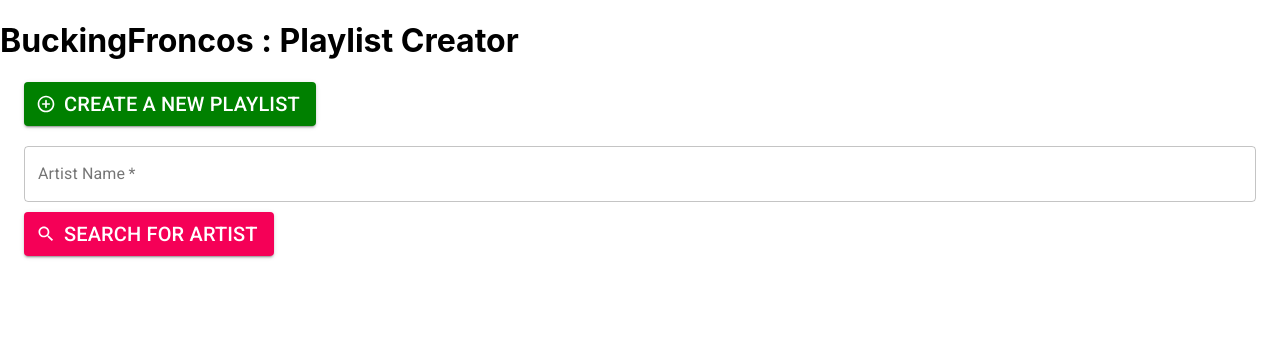
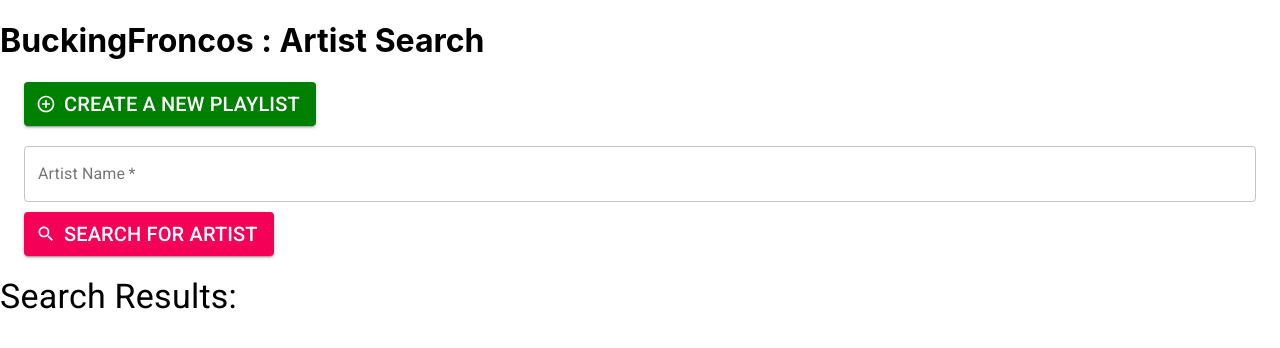
Before and after one commit to BuckingFroncos/spotify, a React (Create React App) app in the folder auto-spot-app/: page /Search in a window 1280 px wide. Shown: the top 348 px of the page. Built offline with nearby package versions, Linux system fonts and the light colour scheme.

Commit message:
Modified ArtistSearch To Fetch Data Based on the Artist's Name Given by User And Returns it into the Console

```diff
--- a/auto-spot-app/src/App.js
+++ b/auto-spot-app/src/App.js
@@ -2,14 +2,14 @@ import './App.css'
 import {BrowserRouter, Route, Routes} from 'react-router-dom'
 
 import Home from './pages/Home'
-import PlaylistCreate from './pages/MusicSearch';
+import ArtistSearch from './pages/MusicSearch';
 
 function App() {
   return(
     <BrowserRouter>
       <Routes>
         <Route path="/" element={<Home/>}></Route>
-        <Route path="/Search" element={<PlaylistCreate />}></Route>
+        <Route path="/Search" element={<ArtistSearch />}></Route>
       </Routes>
     </BrowserRouter>
   );
--- a/auto-spot-app/src/pages/MusicSearch.js
+++ b/auto-spot-app/src/pages/MusicSearch.js
@@ -1,4 +1,4 @@
-import React, { useState } from 'react';
+import React, { useEffect, useState } from 'react';
 import Typography from '@material-ui/core/Typography';
 import Button from '@material-ui/core/Button';
 import AddCircleOutlineRoundedIcon from '@mui/icons-material/AddCircleOutlineRounded';
@@ -6,6 +6,7 @@ import SearchIcon from '@mui/icons-material/Search';
 import Container from '@material-ui/core/Container';
 import { makeStyles } from '@material-ui/core';
 import TextField from '@material-ui/core/TextField';
+import ArtistsList from './ArtistsList';
 
 
 const useStyles = makeStyles({
@@ -32,24 +33,42 @@ const useStyles = makeStyles({
 
 // Currently Displays Two Buttons and 1 text field.
 // When submitting artist name in the text field, the name will appear on the console.
-export default function PlaylistCreate() {
+export default function ArtistSearch() {
     const classes = useStyles()
-    const [artist, setArtist] = useState('')
+    const [artist, setArtist] = useState(null)
+    const [searched, setSearched] = useState(false)
 
     const handleSearch = (e) => {
         e.preventDefault()
 
         if (artist) {
-            console.log(artist)
         }
     }
 
+
+    //
+    //http://project-env.eba-sn4repky.us-east-1.elasticbeanstalk.com/artistsearch/main?name=illenium
+
+    useEffect(() => {
+        if (searched){
+            fetch(`artistsearch/main?name=${artist}`)
+            .then(res => {
+                return res.json()
+            })
+            .then(data => {
+                console.log(data)
+                setArtist(data)
+            })
+            setSearched(false)
+        }
+    }, [searched]);
+
     return (
         <div>
-        <h1>BuckingFroncos : Playlist Creator</h1>
+        <h1>BuckingFroncos : Artist Search</h1>
         <Container>
             <Button
-                onClick= {() => console.log("You Clicked Me!")}
+                onClick= {() => console.log("Clicked!")}
                 variant='contained'
                 className={classes.btn}
                 color="primary"
@@ -63,22 +82,22 @@ export default function PlaylistCreate() {
                 </Typography>
             </Button>
 
-            <form noValidate autoComplete='on' onSubmit={handleSearch}>
+            <form noValidate autoComplete='off' onSubmit={handleSearch}>
                 <TextField
                     inputProps = {{className: classes.input_text}}
+                    className={classes.field}
                     onChange={(e) => setArtist(e.target.value)}
-                    className={classes.field}
                     label="Artist Name"
                     variant='outlined'
                     color='secondary'
                     required>
                 </TextField>
 
-
                 <Button
                 variant='contained'
                 type="submit"
                 color='secondary'
+                onClick={() => setSearched(true)}
                 startIcon = {<SearchIcon color="Primary"></SearchIcon>}>
                 <Typography
                     variant="h6"
@@ -89,7 +108,16 @@ export default function PlaylistCreate() {
             </form>
             {/* May Use Select prop of text field for genre and year */}
         </Container>
+        <br></br>
+        <Typography
+            variant='h4'>
+            Search Results:
+        </Typography>
+        {/* <Container>
+            <div className="result">
+                {artist && <ArtistsList artists=artist></ArtistsList>}
+            </div>
+        </Container> */}
         </div>
-
     )
 }
```
